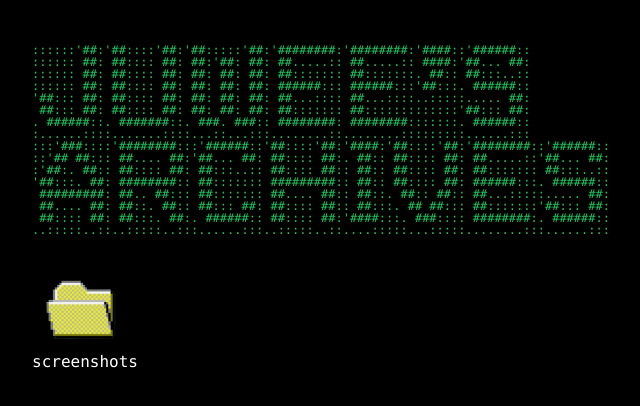
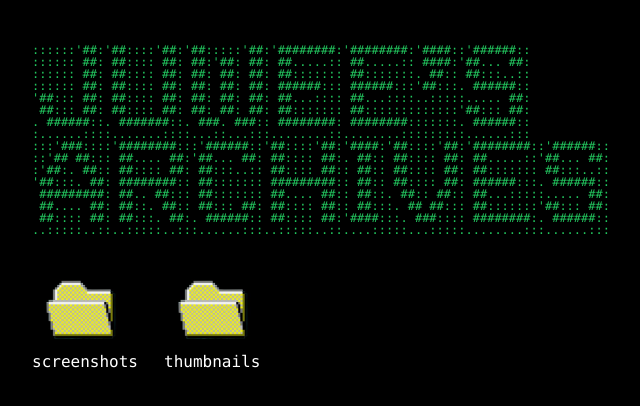
Before and after one commit to juweeism/archive, an Astro site: page / in a window 1280 px wide. Shown: the whole page, without its empty margins (282-922 px from the left). Built offline with nearby package versions, Linux system fonts and the light colour scheme; Astro itself is replaced by a stand-in of ours.

Commit message:
add thumbnails

```diff
--- a/src/pages/index.astro
+++ b/src/pages/index.astro
@@ -42,12 +42,20 @@ import FOLDER_IMG from "../images/folder.png";
 ..:::::..::..:::::..:::......:::..:::::..::....:::::...:::::........:::......:::
             </pre>
             </div>
+            <div class="flex gap-9">
                 <a href="/screenshots">
                     <div class="flex flex-col w-24">
                         <Image src={FOLDER_IMG} alt="folder icon"/>
                         <p class="text-white font-mono">screenshots</p>
                     </div>
                 </a>
+                <a href="/thumbnails">
+                    <div class="flex flex-col w-24">
+                        <Image src={FOLDER_IMG} alt="folder icon"/>
+                        <p class="text-white font-mono">thumbnails</p>
+                    </div>
+                </a>
+            </div>
     	</div>
 	</body>
 </html>
--- /dev/null
+++ b/src/pages/thumbnails.astro
@@ -0,0 +1,35 @@
+<html lang="en">
+	<head>
+		<meta charset="utf-8" />
+		<link rel="icon" type="image/svg+xml" href="/favicon.svg" />
+		<meta name="viewport" content="width=device-width" />
+		<meta name="generator" content={Astro.generator} />
+        <title>archive | thumbnails</title>
+	</head>
+    <body>
+        <div class="flex text-center">
+            <a href="/img/thumbnail-2411.jpg" class="flex flex-col gap-3 justify-center items-center">
+                <img src="/img/thumbnail-2411.jpg" alt="girlblog notes nov 2024 thumbnail"/>
+                <p class="text-center text-white">thumbnail-2411.jpg</p>
+            </a>
+        </div>
+    </body>
+</html>
+
+<style>
+    body, html {
+        max-width: 1200px;
+        margin: 0 auto;
+        background: black;
+        padding: 1.5rem;
+    }
+
+    img {
+        background: white;
+        border: 1px solid lightgray;
+        padding: 6px;
+        aspect-ratio: 4 / 3;
+        object-fit: cover;
+        max-width: 10rem;
+    }
+</style>
```
Also changed, not shown: public/img/thumbnail-2411.jpg (added), src/images/thumbnail-2411.jpg (added). Lines whose indentation alone changed are shown as unchanged.
